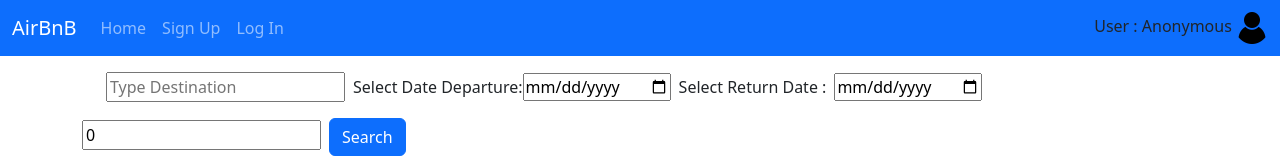
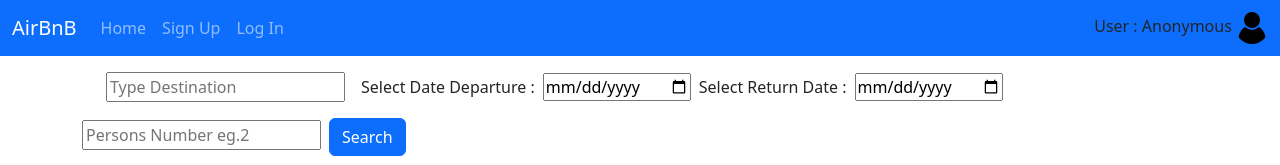
Before and after one commit to AlexGlns/AirBnb_Replica, a React (Create React App) app in the folder Frontend/airbnb_replica/: page / in a window 1280 px wide. Shown: the top 165 px of the page. Built offline with nearby package versions, Linux system fonts and the light colour scheme.

Commit message:
Minor Fix

```diff
--- a/Frontend/airbnb_replica/src/components/MySearch.js
+++ b/Frontend/airbnb_replica/src/components/MySearch.js
@@ -8,7 +8,7 @@
     destination: "",
     departure_date: "",
     return_date: "",
-    persons_number: 0,
+    persons_number: "",
   });
 
   function handleData(e) {
@@ -30,7 +30,7 @@
           value={searchTerms.destination}
           placeholder="Type Destination"
         />
-        <label htmlFor="inputDate1">Select Date Departure: </label>
+        <label htmlFor="inputDate1" className="m-2">Select Date Departure :</label>
         <input
           type="date"
           onChange={(e) => handleData(e)}
@@ -39,7 +39,7 @@
         ></input>
 
         <label htmlFor="inputDate2" className="m-2">
-          Select Return Date :{" "}
+          Select Return Date :
         </label>
         <input
           type="date"
@@ -101,7 +101,7 @@
     url = url + searchTerms.return_date + "/";
   }
 
-  if (searchTerms.persons_number !== 0) {
+  if (searchTerms.persons_number !== "") {
     url = url + searchTerms.persons_number + "/";
   }
   console.log(url);
```
